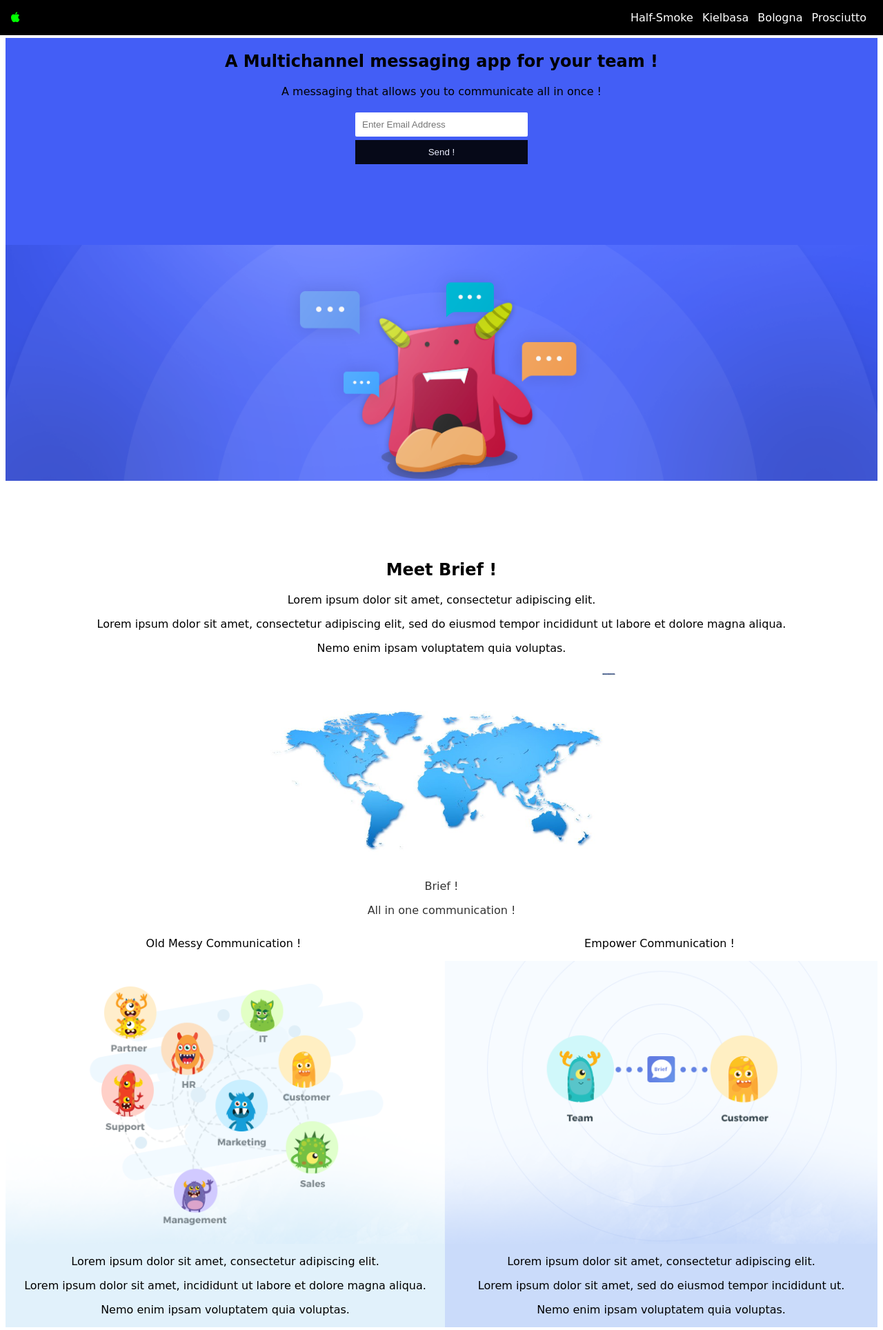
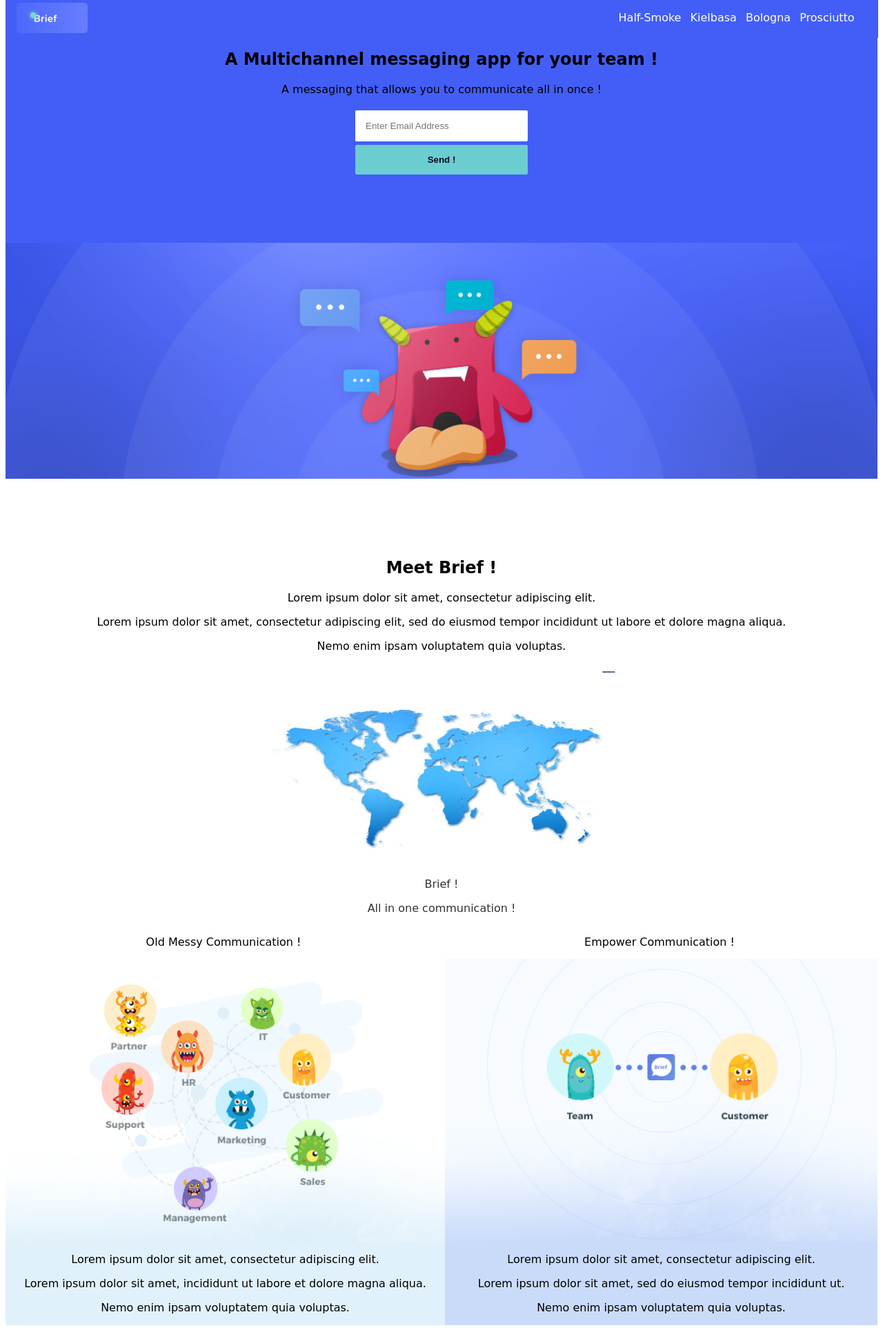
Before and after one commit to divyanshu-rawat/A-Dribbble-Shot, a PHP site: page / in a window 1280 px wide. Shown: the top 1928 px of the page at 69% size. Run offline with PHP 8.4, Linux system fonts and the light colour scheme.

Commit message:
Updated UI !

```diff
--- a/css/mycss.css
+++ b/css/mycss.css
@@ -1,9 +1,16 @@
 /*! Basscss | http://basscss.com | MIT License */
 
-.bg-black
+.bg-blue
 {
-	background: black;
+	background: #435EF6;
 	color: white;
+    /* margin-left: 8px !important; */
+    /* margin-right: 8px !important; */
+    width: 98.8% !important;
+    margin-bottom:8px !important ;
+    height: 55px;
+    /* border: 1px solid black; */
+    margin-top: -8px;
 }
 body
 {
@@ -219,12 +226,14 @@ img
 
 .my_tag
 {
-	background: black;
+	background: #70DACD;
     width: 250px;
-    padding: 8px;
+    padding: 13px;
     opacity: .9;
-    color: white;
-    border: 2px solid black;
+    color: black;
+    border: 1px solid #70DACD;
+    font-weight:bold;
+    border-radius: 2px !important;
 
 }
 
@@ -245,13 +254,7 @@ img
     border-radius: 5px;
 }
 
-.my_btn
-{
-    background: black;
-    color:white;
-    font-weight:bold;
-    border:none;
-}
+
 
 .p_black
 {
@@ -277,7 +280,7 @@ img
 
 input
 {
-	padding: 10px;
+	padding: 15px;
 	border-radius: 2px;
 	opacity: 1;
 	width: 250px;
--- a/index.html
+++ b/index.html
@@ -12,13 +12,13 @@
 	</head>
 
 	<body>
-			<div class="fixed top-0 left-0 right-0 p2 white bg-black">
-				<ul class="list-reset left" style="margin:0px;">
+			<div class="fixed sm-col sm-col-12 p2 white bg-blue">
+				<ul class="list-reset left sm-col sm-col-1" style="margin-top:-12px;">
 					<li>
-						<i style = "" class="fa fa-apple" aria-hidden="true"></i>
+						<img class = "sm-col sm-col-12" src="img/header.png">
 					</li>
 				</ul>
-				  <ul class="list-reset right" style="margin:0px;">
+				  <ul class="list-reset right" style="margin:0px;margin-right:10px;">
 					  <li class="inline-block mr1">Half-Smoke</li>
 					  <li class="inline-block mr1">Kielbasa</li>
 					  <li class="inline-block mr1">Bologna</li>
@@ -26,7 +26,7 @@
 				  </ul>
 			</div>
 
-			<div class="clearfix sm-col sm-col-12" style="margin-top:3.7%">
+			<div class="clearfix sm-col sm-col-12" style="margin-top:3.5%">
 
 			  <div class="clearfix section_image my_text">
 
```
Also changed, not shown: img/header.png (added).
